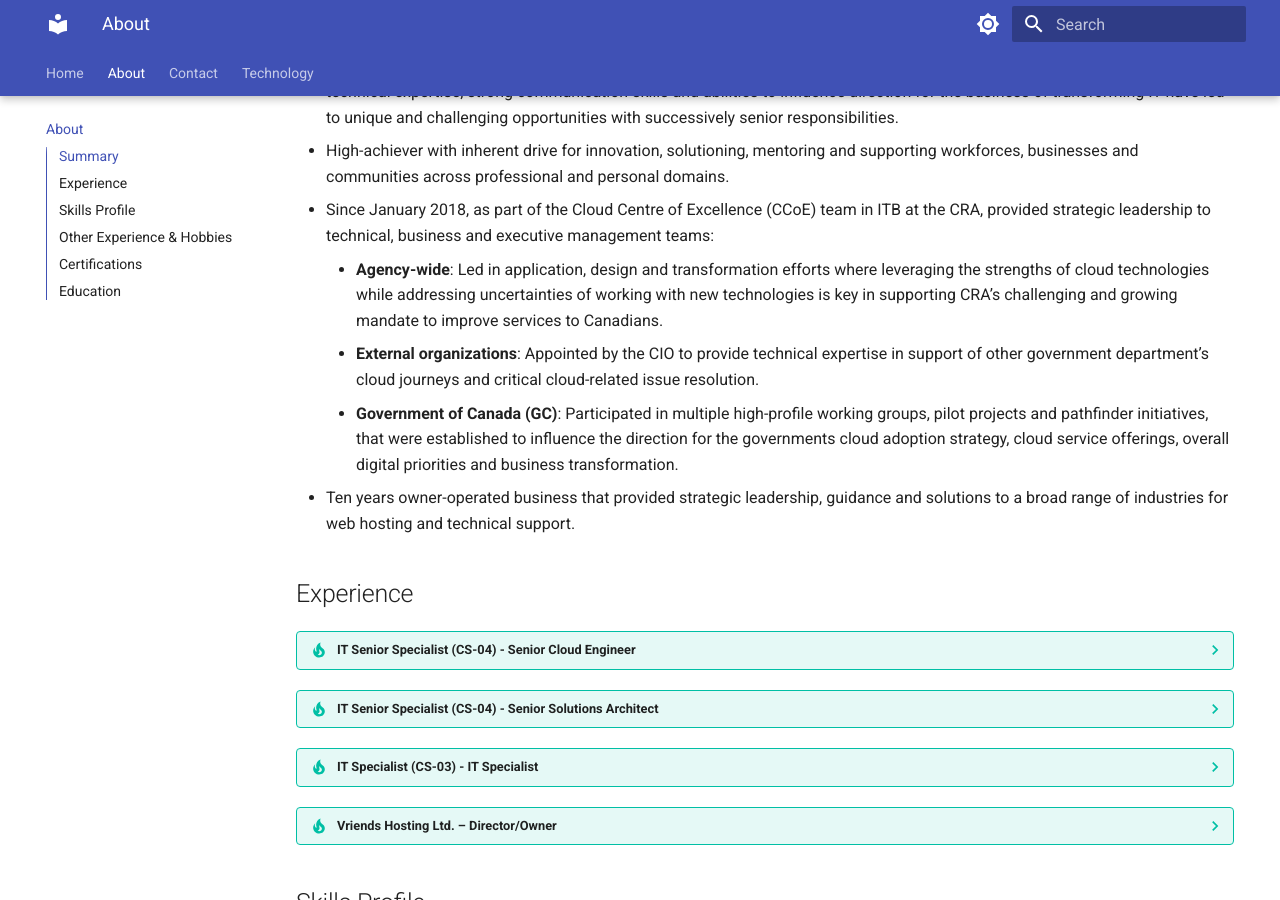
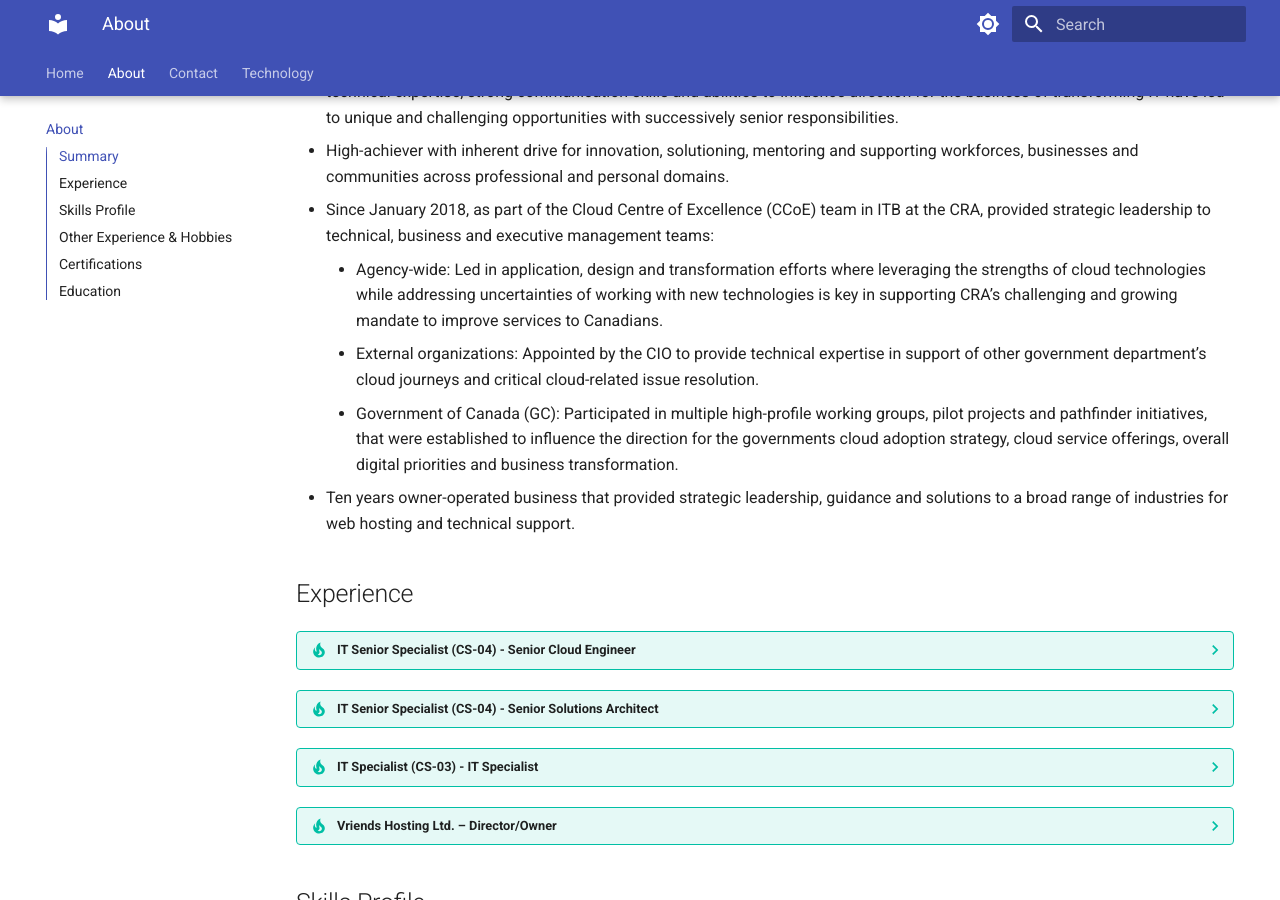
Before and after one commit to jasonvriends/kb, an MkDocs documentation site: the page built from docs/about.md, in a window 1280 px wide and 900 px high, scrolled down 310 px. Built offline with MkDocs 1.6.1 and Material for MkDocs 9.7.7, drawn with Linux system fonts in a browser that asks for light colours; part of the change alters nothing that is shown.

```diff
--- a/docs/about.md
+++ b/docs/about.md
@@ -5,9 +5,9 @@
 - Demonstrated track record throughout IT professional career, where strategic appreciation combined with a diverse range of technical expertise, strong communication skills and abilities to influence direction for the business of transforming IT have led to unique and challenging opportunities with successively senior responsibilities.
 - High-achiever with inherent drive for innovation, solutioning, mentoring and supporting workforces, businesses and communities across professional and personal domains.
 - Since January 2018, as part of the Cloud Centre of Excellence (CCoE) team in ITB at the CRA, provided strategic leadership to technical, business and executive management teams:
-    - **Agency-wide**: Led in  application, design and transformation efforts where leveraging the strengths of cloud technologies while addressing uncertainties of working with new technologies is key in supporting CRA’s challenging and growing mandate to improve services to Canadians.
-    - **External organizations**: Appointed by the CIO to provide technical expertise in support of other government department’s cloud journeys and critical cloud-related issue resolution.
-    - **Government of Canada (GC)**: Participated in multiple high-profile working groups, pilot projects and pathfinder initiatives, that were established to influence the direction for the governments cloud adoption strategy, cloud service offerings, overall digital priorities and business transformation.
+    - Agency-wide: Led in  application, design and transformation efforts where leveraging the strengths of cloud technologies while addressing uncertainties of working with new technologies is key in supporting CRA’s challenging and growing mandate to improve services to Canadians.
+    - External organizations: Appointed by the CIO to provide technical expertise in support of other government department’s cloud journeys and critical cloud-related issue resolution.
+    - Government of Canada (GC): Participated in multiple high-profile working groups, pilot projects and pathfinder initiatives, that were established to influence the direction for the governments cloud adoption strategy, cloud service offerings, overall digital priorities and business transformation.
 - Ten years owner-operated business that provided strategic leadership, guidance and solutions to a broad range of industries for web hosting and technical support.
 
 ## Experience
```
